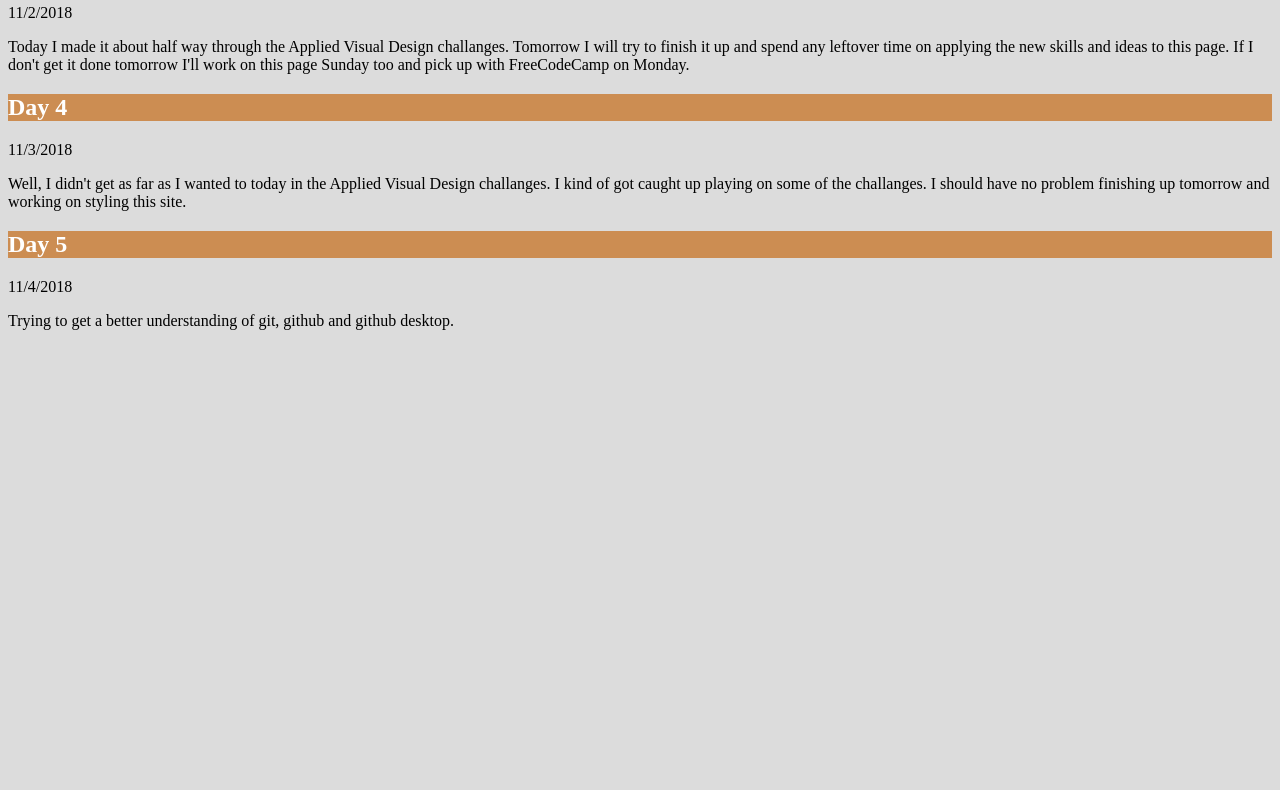
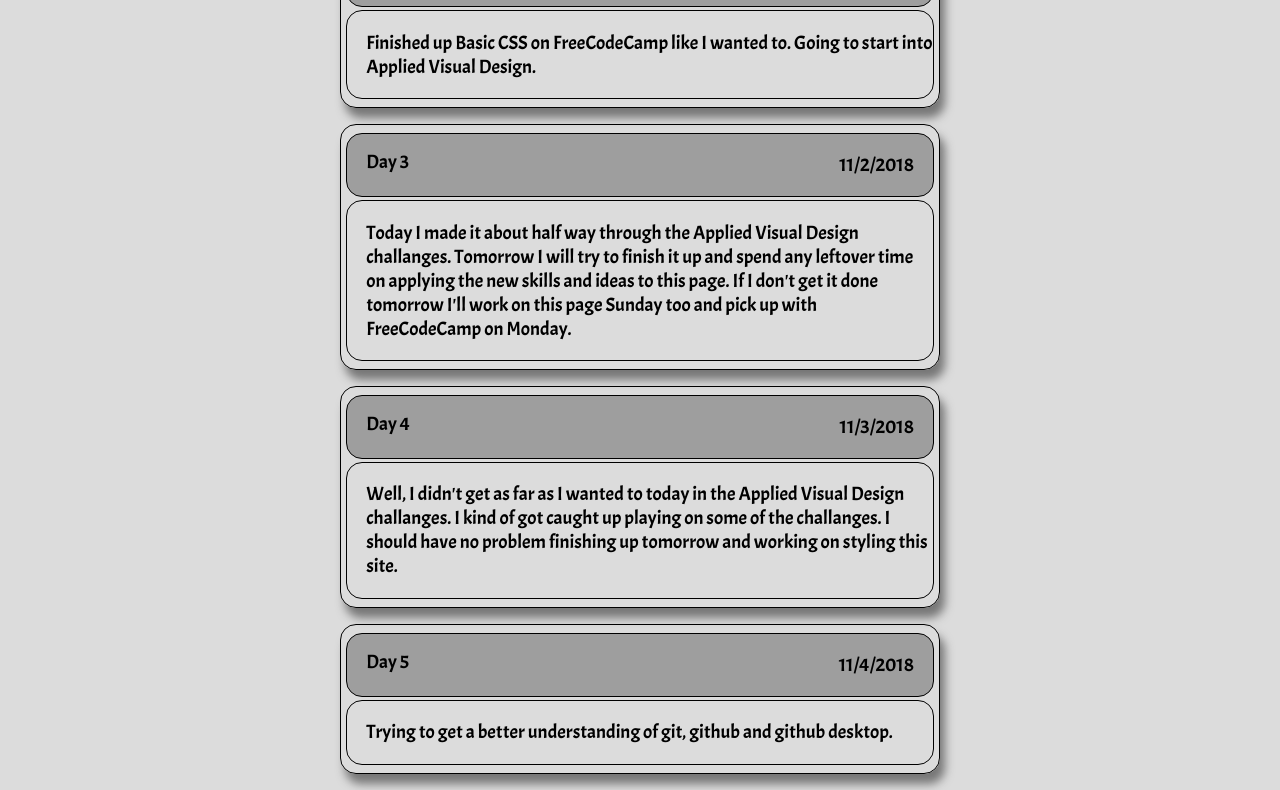
Before and after one commit to jefft515/jefft515.github.io, a plain HTML site: page index.html in a window 1280 px wide. Shown: the part 364-1154 px from the top of the page. Before the commit the page ends 800 px from the top, so only its background shows below. Drawn offline with Linux system fonts and the light colour scheme.

Commit message:
CSS styling

```diff
--- a/index.html
+++ b/index.html
@@ -7,29 +7,59 @@
 
 </head>
 <body>
-<h1>100 Days of Code</h1>
+<h1 id="header-main">My 100 Days of Code</h1>
+    <div class="card-main">
+        <div class="card-head">
             <h2>Day 1</h2>
             <p>10/31/2018</p>
+        </div>
+        <div class="card-body">
             <p>Reviewed a bunch of FreeCodeCamp's Basic HTML/HTML5 and Basic CSS exercises. Tomorrow I plan on finishing Basic CSS and moving
             into the Applied Visual Design exercises.<p>
+        </div>
+    </div>
 
+    <div class="card-main">
+        <div class="card-head">
             <h2>Day 2</h2>
             <p>11/1/2018</p>
+        </div>
+        <div class="card-body">
             <p>Finished up Basic CSS on FreeCodeCamp like I wanted to. Going to start into Applied Visual Design.</p>
+        </div>
+    </div>
 
+    <div class="card-main">
+        <div class="card-head">
             <h2>Day 3</h2>
             <p>11/2/2018</p>
+        </div>
+        <div class="card-body">
             <p>Today I made it about half way through the Applied Visual Design challanges. Tomorrow I will try to finish it up and spend any
             leftover time on applying the new skills and ideas to this page. If I don't get it done tomorrow I'll work on this page Sunday too and
             pick up with FreeCodeCamp on Monday.</p>
+        </div>
+    </div>
 
+    <div class="card-main">
+        <div class="card-head">
             <h2>Day 4</h2>
             <p>11/3/2018</p>
+        </div>
+        <div class="card-body">
             <p>Well, I didn't get as far as I wanted to today in the Applied Visual Design challanges.  I kind of got caught up playing on
-    some of the challanges. I should have no problem finishing up tomorrow and working on styling this site.
+            some of the challanges. I should have no problem finishing up tomorrow and working on styling this site.</p>
+        </div>
+    </div>
 
+    <div class="card-main">
+        <div class="card-head">
             <h2>Day 5</h2>
             <p>11/4/2018</p>
+        </div>
+        <div class="card-body">
             <p>Trying to get a better understanding of git, github and github desktop.</p>
+        </div>
+    </div>
 </body>
 </html>
--- a/style.css
+++ b/style.css
@@ -1,11 +1,69 @@
 body {
   background-color: #dcdcdc;
+  font-family: 'Acme', sans-serif;
 }
+
+@media only screen and (min-width: 600px){
+  body{
+    width: 600px;
+    margin: auto;
+  }
+}
+
 h1 {
   color: #2E73D8;
-  font-family: 'Acme', sans-serif;
+  text-align: center;
+  font-size: 2em;
 }
-h2 {
-  background-color: rgba(198, 109, 25, 0.7);
-  color: #ffffff;
+
+.card-main {
+  border: 1px solid black;
+  border-radius: 1em;
+  margin-bottom: 1em;
+  box-shadow: 5px 10px 10px #777777;
 }
+
+.card-main:hover {
+  box-shadow: 5px 10px 10px #222222;
+}
+
+.card-head {
+  width: 98%;
+  border: 1px solid black;
+  border-radius: 1em;
+  background-color: #9e9e9e;
+  margin: auto;
+  margin-top: 0.5em;
+}
+
+.card-head h2{
+  position: absolute;
+  text-align: left;
+  margin-left: 1em;
+  font-size: 1.2em;
+  padding: 0;
+  font-weight: 200;
+}
+.card-head p{
+  position: relative;
+  text-align: right;
+  margin-right: 1em;
+  font-size: 1.2em;
+  padding: 0;
+  font-weight: 200
+}
+
+.card-body {
+  width: 98%;
+  border: 1px solid black;
+  border-radius: 1em;
+  margin: auto;
+  margin-top: 0.2em;
+  margin-bottom: 0.5em;
+}
+
+.card-body p{
+  margin-left: 1em;
+  font-size: 1.2em;
+  font-weight: 200;
+}
```
Lines whose indentation alone changed are shown as unchanged.
